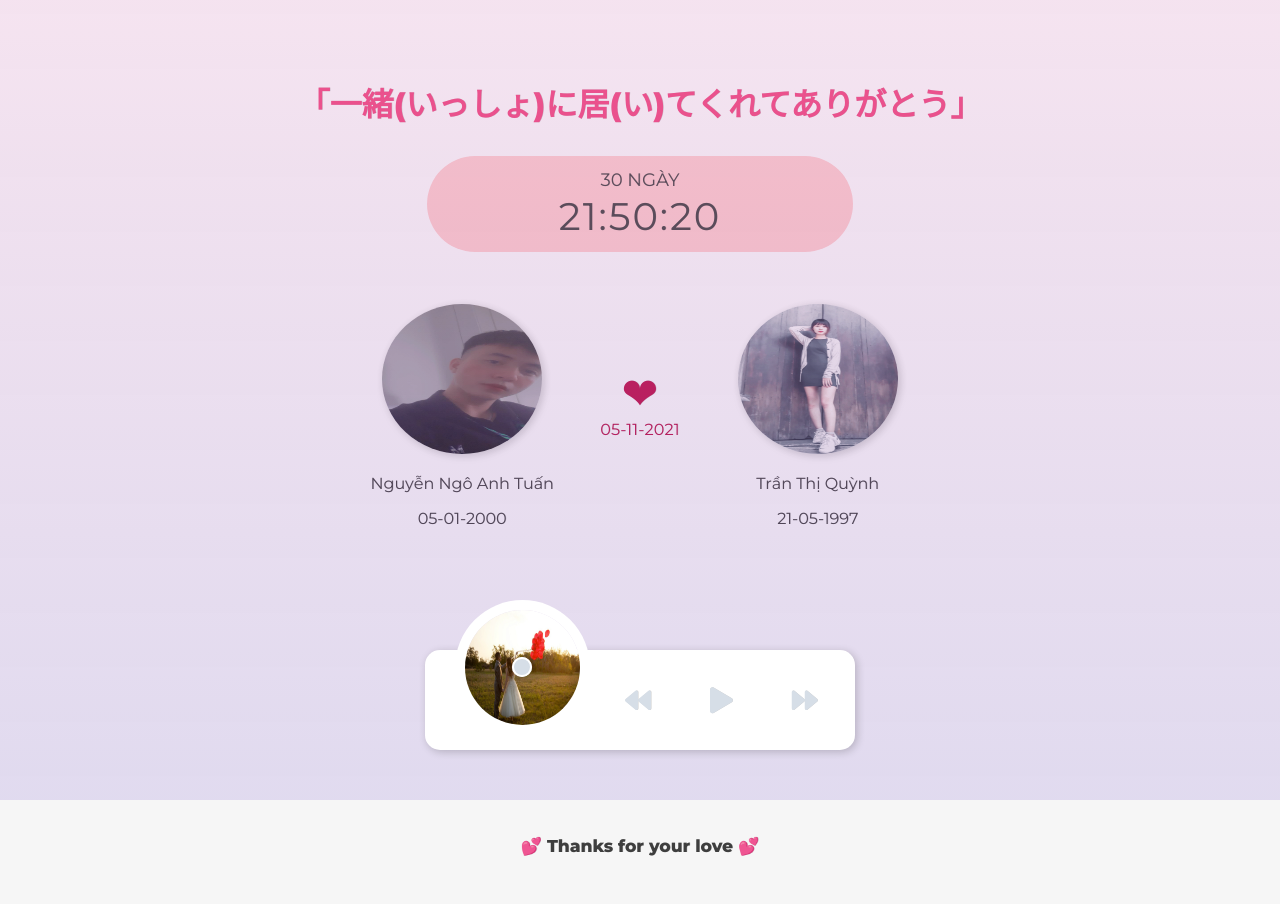
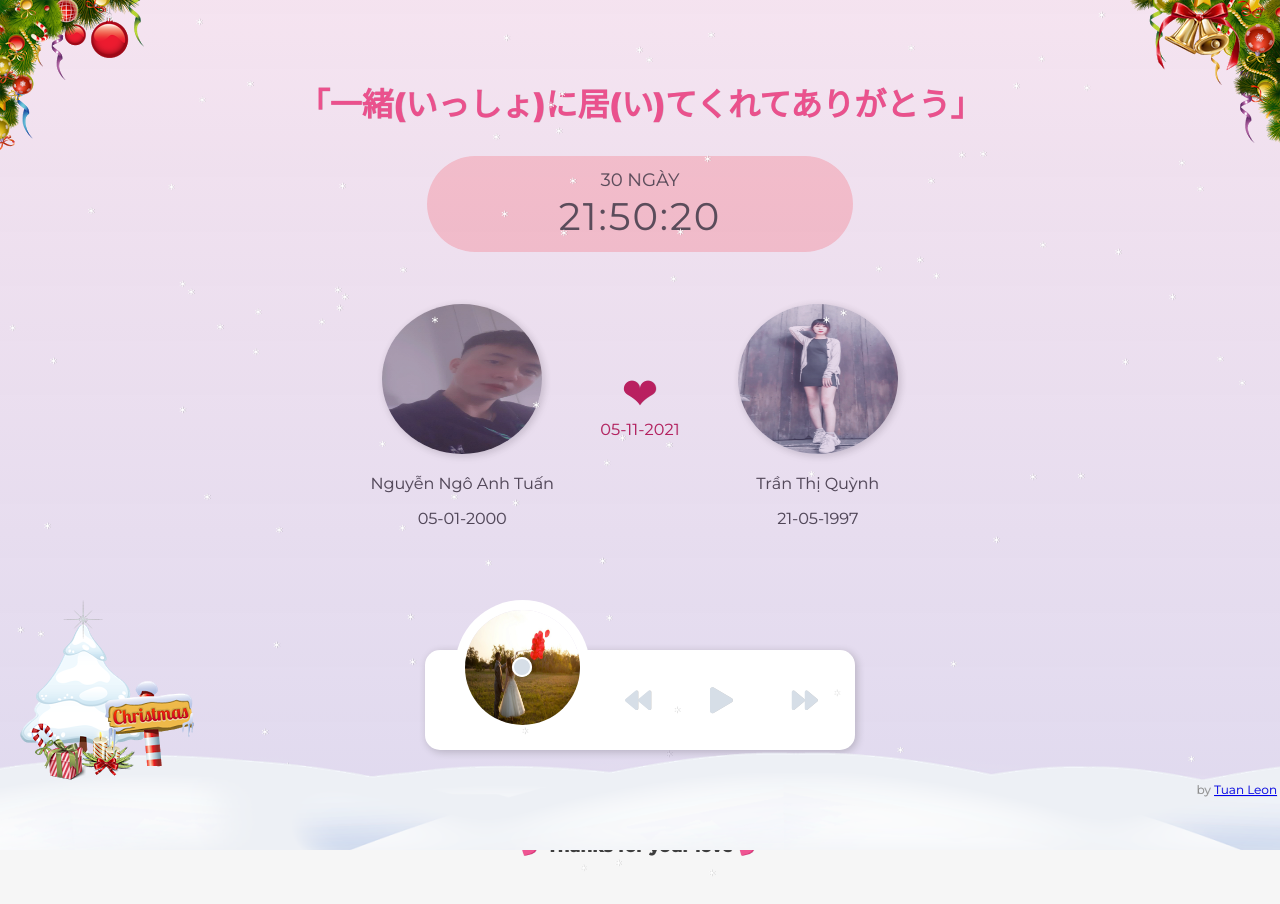
Before and after one commit to Tuan-Leon01/beentogethercouple, a plain HTML site: page index.html in a window 1280 px wide. Drawn offline with nearby package versions, Linux system fonts and the light colour scheme.

Commit message:
Update index.html

```diff
--- a/index.html
+++ b/index.html
@@ -97,5 +97,5 @@
       <script src="js/app.js"></script>
       <script src="js/player.js"></script>
 </body>
-
+<script type="text/javascript" src="js/noel.js"></script>
 </html>
```
